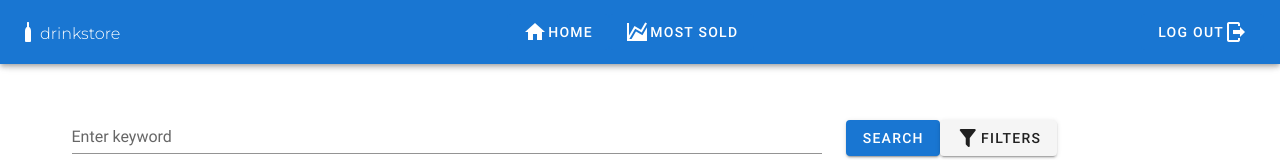
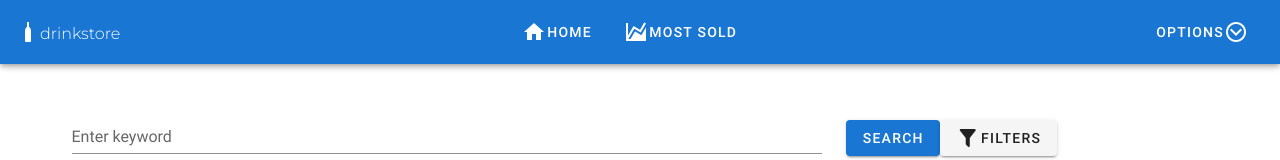
Before and after one commit to dimitrijekaranfilovic/drinkstore, a Vue app in the folder frontend/: page / in a window 1280 px wide. Shown: the top 160 px of the page. Built offline with nearby package versions, Linux system fonts and the light colour scheme; what vue-toast-notification would draw is missing.

Commit message:
Improved navbar.

```diff
--- a/frontend/src/components/Navbar.vue
+++ b/frontend/src/components/Navbar.vue
@@ -30,20 +30,65 @@
       </v-btn>
     </div>
     <v-spacer />
-    <!--dodaj v-if-->
-    <v-btn color="primary" depressed>
-      Log Out
-      <v-icon> mdi-logout </v-icon>
-    </v-btn>
+    <!--mozda ovo stavi u neki dropdown, koji ce imati tekst options ako nije ulogovan, a username ako jeste-->
+
+    <v-menu offset-y v-model="menu">
+      <template v-slot:activator="{ on, attrs }">
+        <v-btn color="primary" depressed v-bind="attrs" v-on="on">
+          {{ dropdownText }}
+          <v-icon v-if="menu">
+            mdi-chevron-up-circle-outline
+            <!-- mdi-arrow-up-drop-circle-outline -->
+          </v-icon>
+          <v-icon v-else>
+            mdi-chevron-down-circle-outline
+            <!-- mdi-arrow-down-drop-circle-outline -->
+          </v-icon>
+        </v-btn>
+      </template>
+      <v-list>
+        <v-list-item-group>
+          <v-list-item>
+            <v-icon color="primary"> mdi-clipboard-account-outline </v-icon>
+            <v-list-item-content>
+              <v-list-item-title>Login</v-list-item-title>
+            </v-list-item-content>
+          </v-list-item>
+          <v-list-item>
+            <v-icon color="primary"> mdi-account-plus </v-icon>
+            <v-list-item-content>
+              <v-list-item-title>Register</v-list-item-title>
+            </v-list-item-content>
+          </v-list-item>
+          <v-divider></v-divider>
+          <v-list-item>
+            <v-icon color="black"> mdi-logout </v-icon>
+            <v-list-item-content>
+              <v-list-item-title>Log out</v-list-item-title>
+            </v-list-item-content>
+          </v-list-item>
+        </v-list-item-group>
+      </v-list>
+    </v-menu>
   </v-app-bar>
 </template>
 
 <script>
 export default {
   name: "Navbar",
+  data: () => {
+    return {
+      menu: false,
+    };
+  },
   methods: {
     redirect(routeObject, disabledPath) {
       if (this.$route.path !== disabledPath) this.$router.push(routeObject);
+    },
+  },
+  computed: {
+    dropdownText() {
+      return "options";
     },
   },
 };
```
